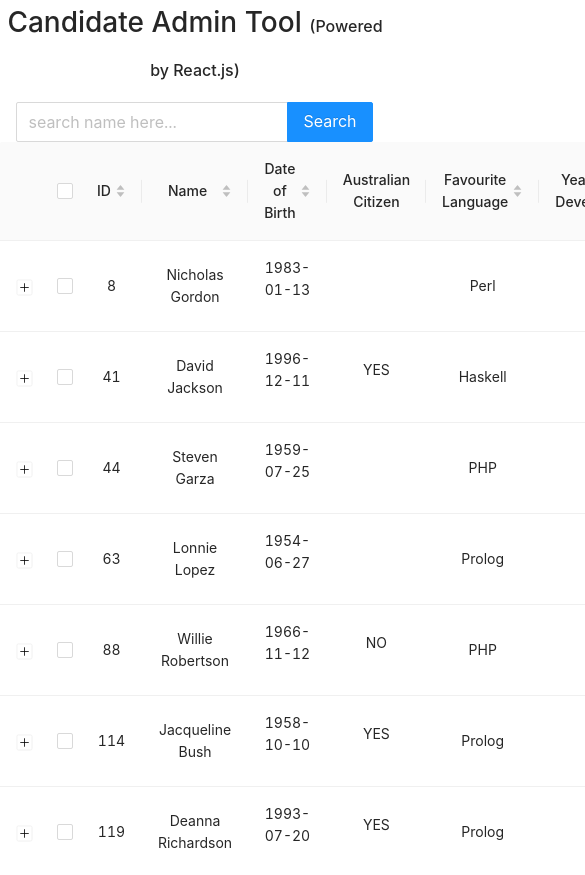
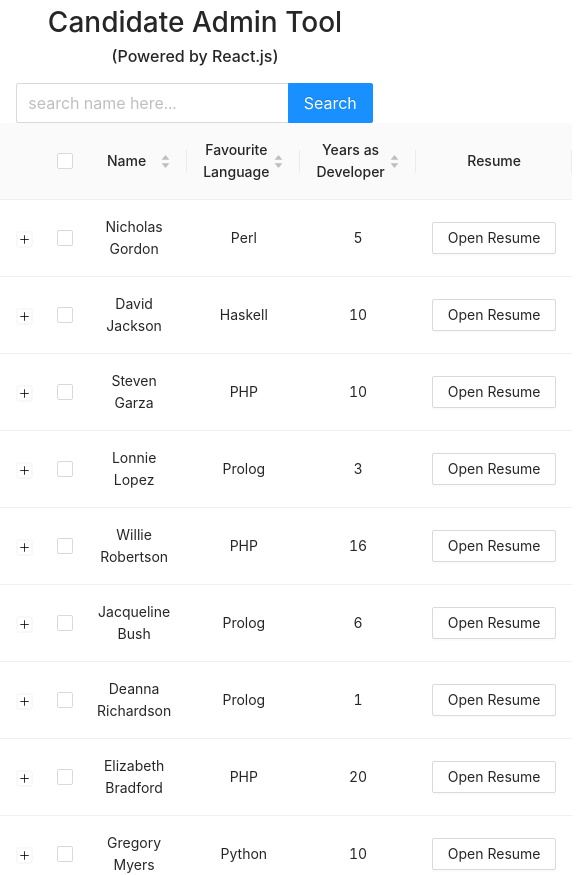
Before and after one commit to ruihuaniu/admin-management, a React (Create React App) app: page / in a window 390 px wide. Shown: the top 875 px of the page, 585 px wide, since content can reach past the window. Built offline with nearby package versions, Linux system fonts and the light colour scheme.

Commit message:
Optimize the responsive design

```diff
--- a/src/App.js
+++ b/src/App.js
@@ -21,12 +21,12 @@ const App = () => {
             <h1 className="title">Candidate Admin Tool <span className="powered-info">(Powered by React.js)</span></h1>
             <UserContext.Provider value={{ users:[user, setUser], usersData: [userData, setUserData], selectedRow:[selectedRowKeys, setSelectedRowKeys] }}>
                 <Row justify="center" gutter={[0,16]}>
-                    <Col sm={24} lg={10} >
+                    <Col xs={{span: 22}} md={18} lg={10} >
                     <SearchUser />
                     </Col>
                 </Row>
                 <Row justify="center">
-                    <Col sm={24} lg={18} >
+                    <Col sm={22} lg={18} >
                     <UserTable />
                     </Col>
                 </Row>
@@ -45,17 +45,7 @@ const App = () => {
 
 
             <style jsx="true">{`
-            .title{
-                text-align:center;
-            }
 
-            .powered-info{
-                font-size:1rem;
-            }
-
-            .data-description{
-                font-style:italic;
-            }
 
             `} </style>
 
--- a/src/components/UserTable.js
+++ b/src/components/UserTable.js
@@ -24,6 +24,7 @@ function Candidates() {
             dataIndex: 'id',
             key: 'id',
             align: 'center',
+            className: window.innerWidth>780?'show-column':'hide-column',
             // defaultSortOrder: 'ascend',
             sorter: (a, b) => a.id - b.id,
         },
@@ -57,6 +58,7 @@ function Candidates() {
             dataIndex: 'dob',
             key: 'dob',
             align: 'center',
+            className: window.innerWidth>780?'show-column':'hide-column',
             render: dob => (
                 <p>{dob.substr(0, 10)}</p>
             ),
@@ -67,6 +69,7 @@ function Candidates() {
             dataIndex: 'australian_citizen',
             key: 'australian_citizen',
             align: 'center',
+            className: window.innerWidth>780?'show-column':'hide-column',
             render: citizen => (
                 <p>{citizen ? 'YES' : (citizen === false ? 'NO' : '')}</p>
             ),
@@ -136,6 +139,7 @@ function Candidates() {
             dataIndex: 'operation',
             key: 'operation',
             align: 'center',
+            className: window.innerWidth>780?'show-column':'hide-column',
             render: (operation, record) => {
 
                 return (
--- a/src/index.css
+++ b/src/index.css
@@ -11,3 +11,31 @@ code {
   font-family: source-code-pro, Menlo, Monaco, Consolas, 'Courier New',
     monospace;
 }
+
+.title{
+  width:100%;
+  text-align:center;
+}
+
+.powered-info{
+  font-size:1rem;
+}
+
+.data-description{
+  font-style:italic;
+}
+
+.show-column{
+  /* display:inline-block; */
+}
+
+.hide-column{
+  display:none;
+}
+
+
+@media (max-width:560px){
+  .powered-info{
+    display:block;
+  }
+}
```
